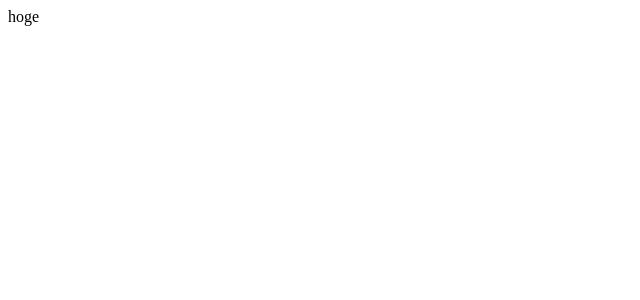
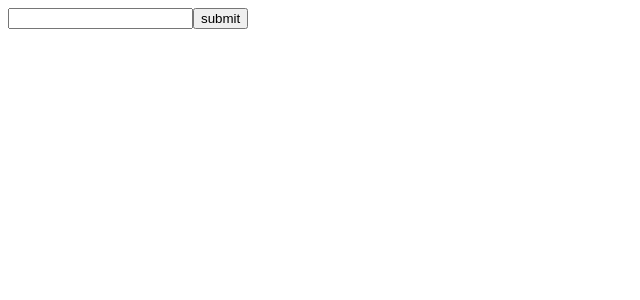
Before and after one commit to 8mo10dance/GHP, a React app: page / in a window 1280 px wide. Shown: the top 300 px of the page, without its empty margins (0-640 px from the left). Built offline with nearby package versions, Linux system fonts and the light colour scheme.

Commit message:
(#1) サンプルコンポーネントを実装する (枠だけ)

```diff
--- /dev/null
+++ b/src/App.tsx
@@ -0,0 +1,17 @@
+import React from 'react'
+
+const App = () => {
+  const handleSubmit = (e: React.FormEvent<HTMLFormElement>) => {
+    e.preventDefault()
+    console.log('aaa')
+  }
+
+  return (
+    <form onSubmit={handleSubmit}>
+      <input />
+      <button type="submit">submit</button>
+    </form>
+  )
+}
+
+export default App
--- a/src/index.tsx
+++ b/src/index.tsx
@@ -1,6 +1,5 @@
 import React from 'react'
 import { render } from 'react-dom'
-
-const App = () => <div>hoge</div>
+import App from '@/App'
 
 render(<App />, document.getElementById('app'))
```
